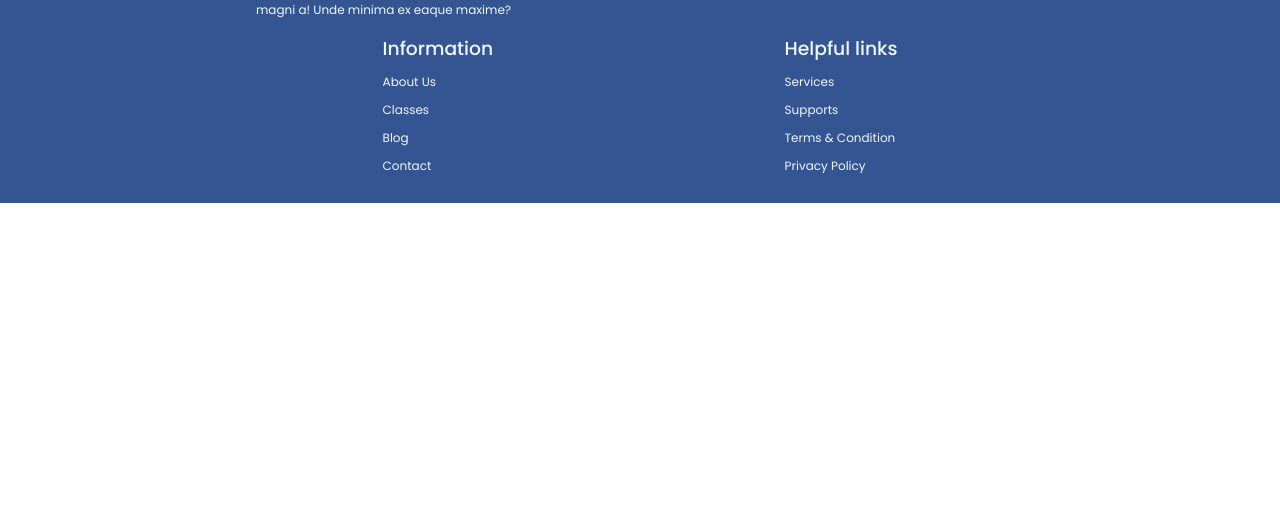
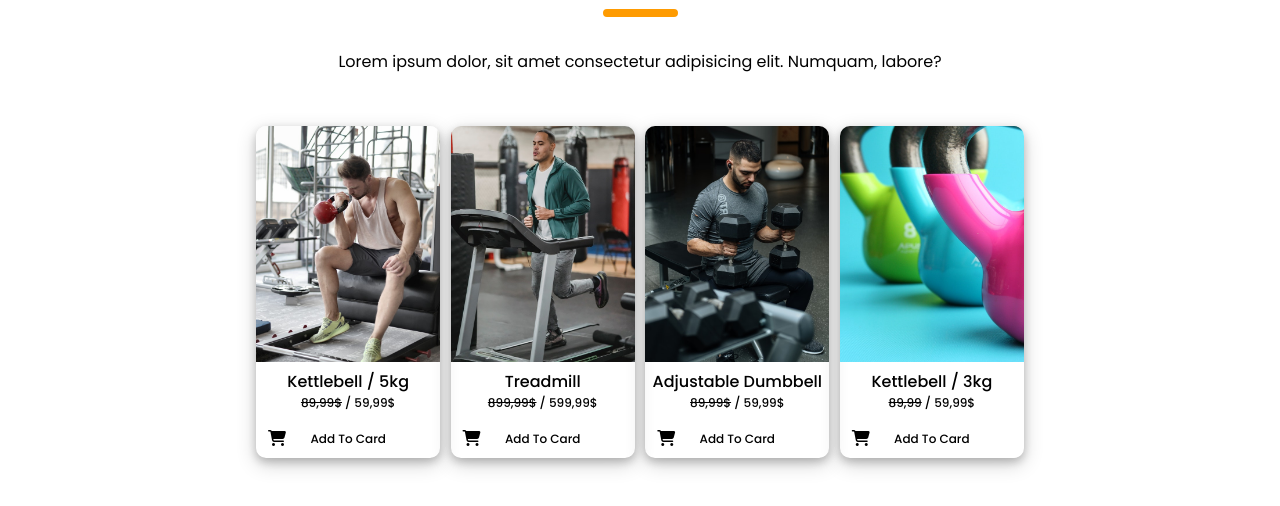
Before and after one commit to wvazabi/Sport-Center, a plain HTML site: page index.html in a window 1280 px wide. Shown: the part 3101-3607 px from the top of the page. Before the commit the page ends 3304 px from the top, so only its background shows below. Drawn offline with Linux system fonts and the light colour scheme.

Commit message:
Add Purchase

```diff
--- a/index.html
+++ b/index.html
@@ -195,6 +195,62 @@
           </div>
         </div>
       </section>
+      <section class="purchase">
+        <div class="purchase-container">
+          <h2 class="titles">PURCHASE FROM US</h2>
+          <div class="line-item"></div>
+          <p class="desc-p">
+            Lorem ipsum dolor, sit amet consectetur adipisicing elit. Numquam,
+            labore?
+          </p>
+          <div class="purchase-box">
+            <div class="purchase-card">
+              <img
+                src="/Assets/purchase1.jpg"
+                alt="Kettlebell 5 kg"
+                class="purchase-img"
+              />
+              <p>Kettlebell / 5kg</p>
+              <p class="price"><s>89,99$</s> / 59,99$</p>
+              <p class="add-to-card">Add To Card</p>
+              <i class="fa-solid fa-cart-shopping"></i>
+            </div>
+            <div class="purchase-card">
+              <img
+                src="/Assets/purchase2.jpg"
+                alt="Treadmill"
+                class="purchase-img"
+              />
+              <p>Treadmill</p>
+              <p class="price"><s>899,99$</s> / 599,99$</p>
+              <p class="add-to-card">Add To Card</p>
+              <i class="fa-solid fa-cart-shopping"></i>
+            </div>
+            <div class="purchase-card">
+              <img
+                src="/Assets/purchase3.jpg"
+                alt="Adjustable Dumbbell"
+                class="purchase-img"
+              />
+              <p>Adjustable Dumbbell</p>
+              <p class="price"><s>89,99$</s> / 59,99$</p>
+              <p class="add-to-card">Add To Card</p>
+              <i class="fa-solid fa-cart-shopping"></i>
+            </div>
+            <div class="purchase-card">
+              <img
+                src="/Assets/purchase4.jpg"
+                alt="Kettlebell 3 kg"
+                class="purchase-img"
+              />
+              <p>Kettlebell / 3kg</p>
+              <p class="price"><s>89,99</s> / 59,99$</p>
+              <p class="add-to-card">Add To Card</p>
+              <i class="fa-solid fa-cart-shopping"></i>
+            </div>
+          </div>
+        </div>
+      </section>
     <footer>
       <div class="footer-container">
         <img src="/Assets/logo.png" alt="Logo" />
```
